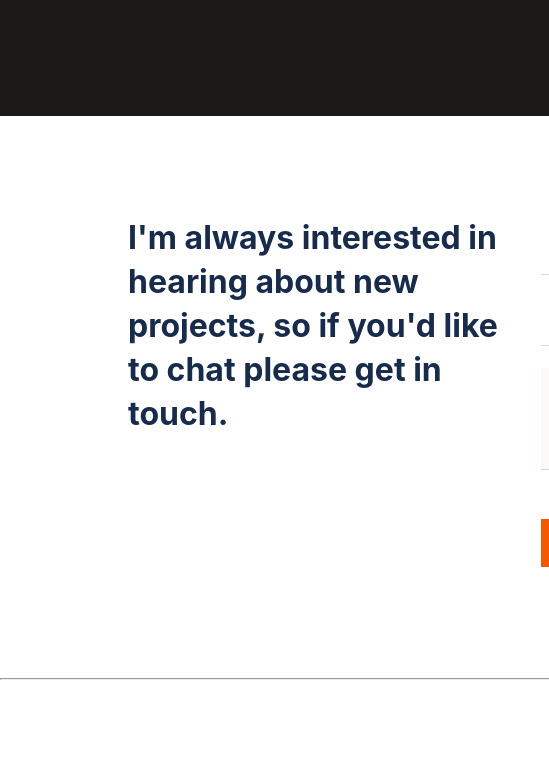
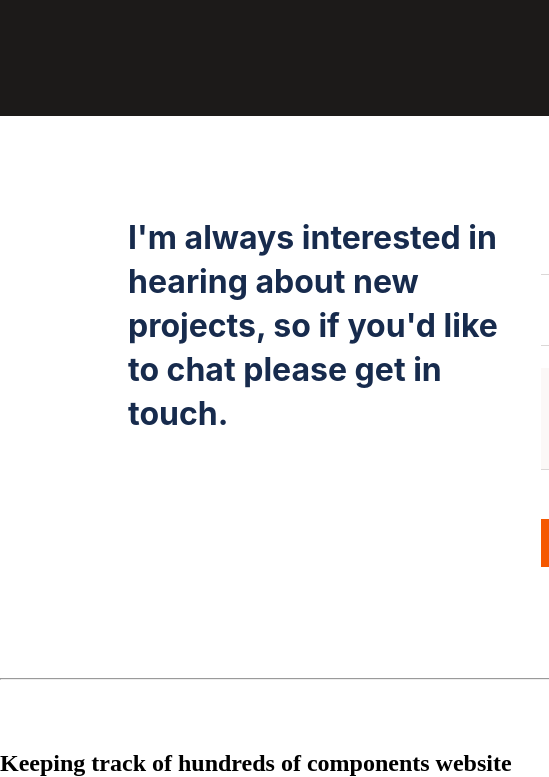
Before and after one commit to Nizamuddin4493/My-Portfolio, a website: page index.html in a window 1280 px wide. Shown: the part 3292-4069 px from the top of the page, 0-549 px from the left. Drawn offline with Linux system fonts and the light colour scheme.

Commit message:
setup Popup files

```diff
--- a/index.html
+++ b/index.html
@@ -242,5 +242,10 @@
         </ul>
       </div>
     </div>
+    <section class="popup">
+      <div class="popheading">
+        <h2>Keeping track of hundreds of components website</h2>
+      </div>
+    </section>
 </body>
 </html>
--- a/package.json
+++ b/package.json
@@ -17,6 +17,10 @@
   },
   "feature-portfolio": "https://github.com/Nizamuddin4493/My-Portfolio#readme",
   "devDependencies": {
+    "babel-eslint": "^10.1.0",
+    "eslint": "^7.32.0",
+    "eslint-config-airbnb-base": "^14.2.1",
+    "eslint-plugin-import": "^2.25.3",
     "hint": "^6.1.4",
     "stylelint": "^13.13.1",
     "stylelint-config-standard": "^21.0.0",
```
Also changed, not shown: .eslintrc.json (added), .github/workflows/linters.yml, 1 other file.
